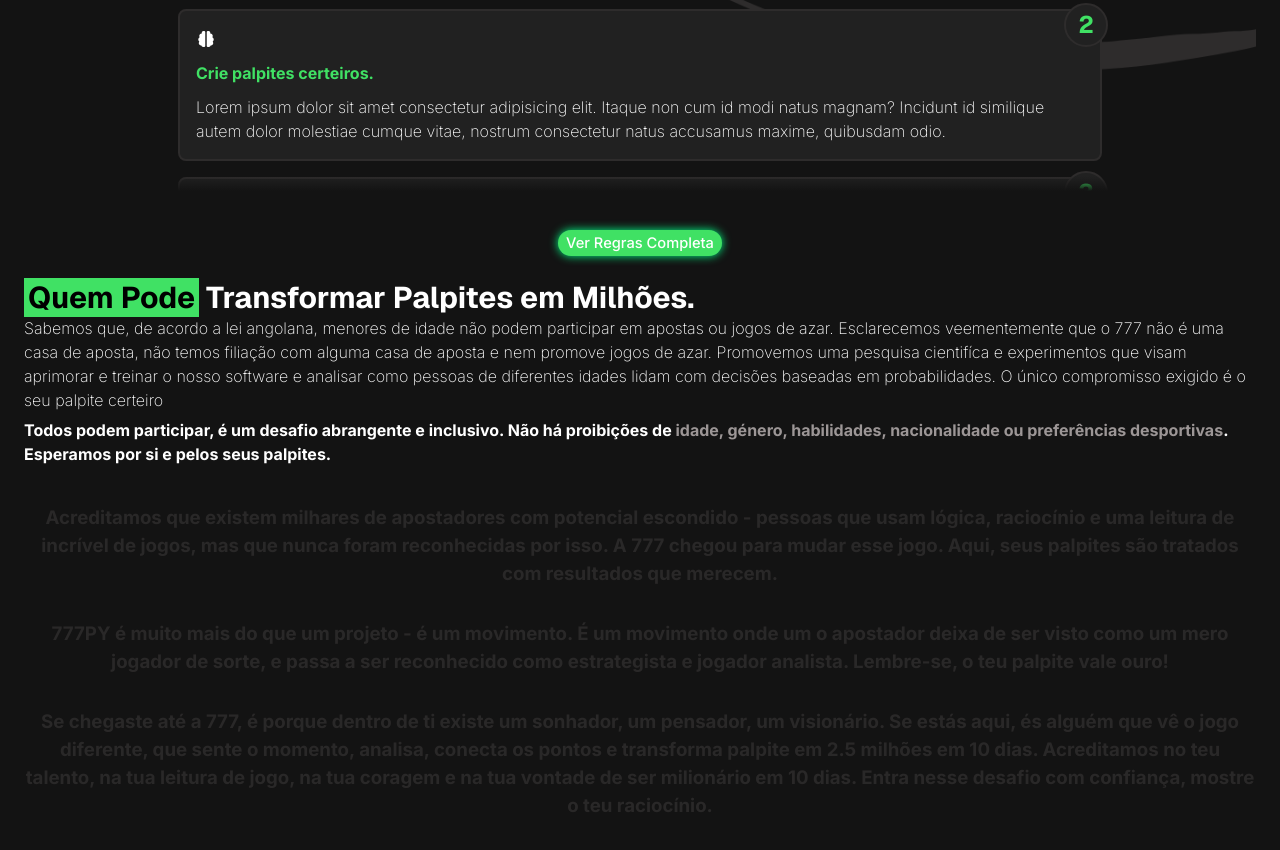
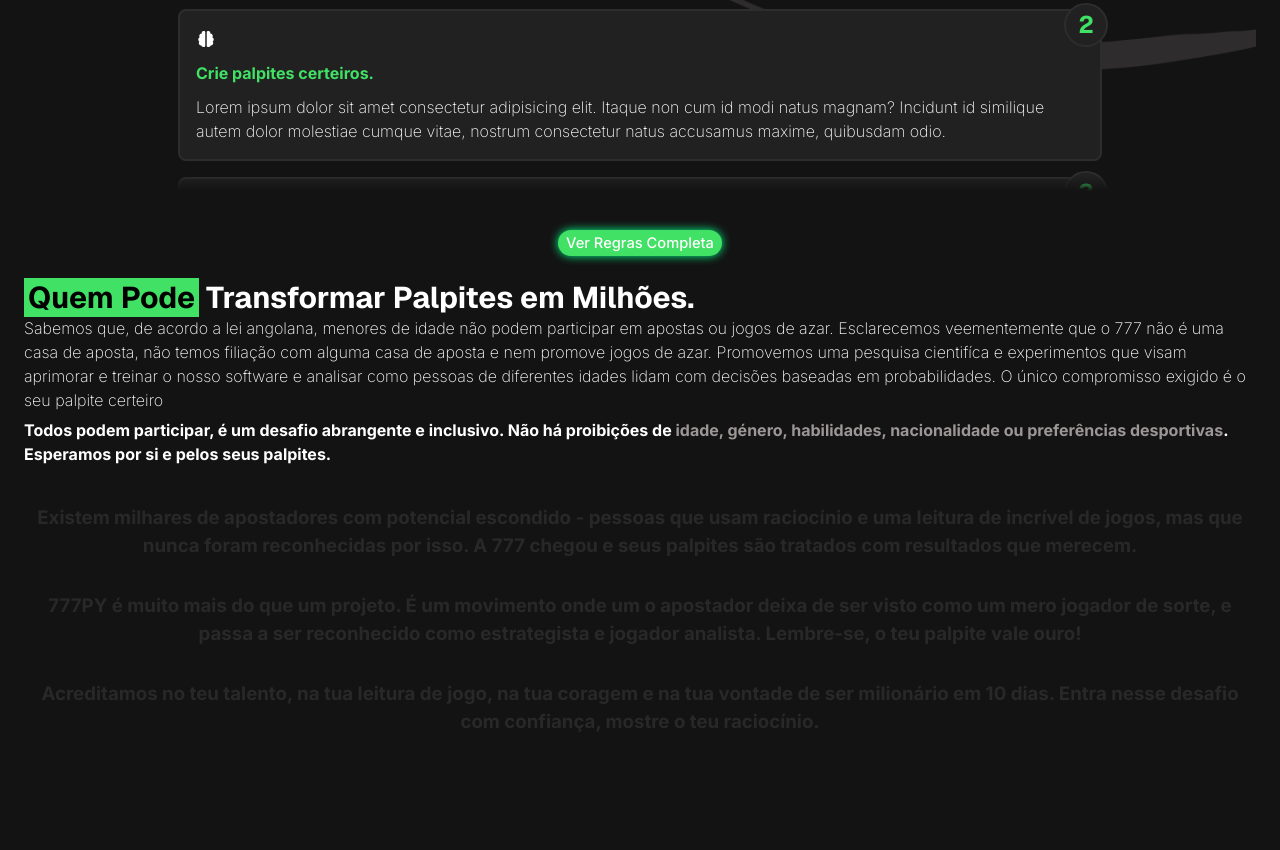
Before and after one commit to C4L3B3666/Projeto777, a website: page index.html in a window 1280 px wide. Shown: the part 945-1795 px from the top of the page. After the commit the page ends 1713 px from the top, so only its background shows below. Drawn offline with nearby package versions, Linux system fonts and the light colour scheme.

Commit message:
Redução do texto

```diff
--- a/index.html
+++ b/index.html
@@ -181,9 +181,9 @@
 
             <div>
                 <div>
-                    <p class="texto_efeito">Acreditamos que existem milhares de apostadores com potencial escondido - pessoas que usam lógica, raciocínio e uma leitura de incrível de jogos, mas que nunca foram reconhecidas por isso. A 777 chegou para mudar esse jogo. Aqui, seus palpites são tratados com resultados que merecem.</p>
-                    <p class="texto_efeito">777PY é muito mais do que um projeto - é um movimento. É um movimento onde um o apostador deixa de ser visto como um mero jogador de sorte, e passa a ser reconhecido como estrategista e jogador analista. Lembre-se, o teu palpite vale ouro!</p>
-                    <p class="texto_efeito">Se chegaste até a 777, é porque dentro de ti existe um sonhador, um pensador, um visionário. Se estás aqui, és alguém que vê o jogo diferente, que sente o momento, analisa, conecta os pontos e transforma palpite em 2.5 milhões em 10 dias. Acreditamos no teu talento, na tua leitura de jogo, na tua coragem e na tua vontade de ser milionário em 10 dias. Entra nesse desafio com confiança, mostre o teu raciocínio.</p>
+                    <p class="texto_efeito">Existem milhares de apostadores com potencial escondido - pessoas que usam raciocínio e uma leitura de incrível de jogos, mas que nunca foram reconhecidas por isso. A 777 chegou e seus palpites são tratados com resultados que merecem.</p>
+                    <p class="texto_efeito">777PY é muito mais do que um projeto. É um movimento onde um o apostador deixa de ser visto como um mero jogador de sorte, e passa a ser reconhecido como estrategista e jogador analista. Lembre-se, o teu palpite vale ouro!</p>
+                    <p class="texto_efeito">Acreditamos no teu talento, na tua leitura de jogo, na tua coragem e na tua vontade de ser milionário em 10 dias. Entra nesse desafio com confiança, mostre o teu raciocínio.</p>
                 </div>
                 <div>
 
```
